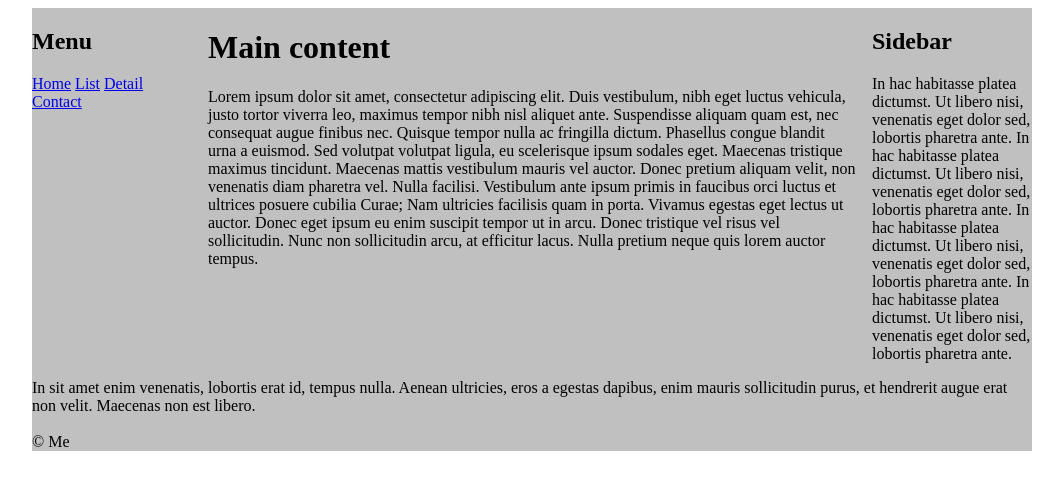
After one commit to tea-kay/cbp-exercises-spring2017, a PHP site: page /css/float.html in a window 1280 px wide. The commit adds this page. Shown: the top 490 px of the page, without its empty margins (108-1171 px from the left). Run offline with PHP 8.4, Linux system fonts and the light colour scheme.

Commit message:
Adding all of the css work for the day

```diff
--- a/css/backgrounds.html
+++ b/css/backgrounds.html
@@ -22,6 +22,11 @@
         <div id="nebula">
             Interdum et malesuada fames ac ante ipsum primis in faucibus. Vestibulum non faucibus ex, eu gravida nibh. Pellentesque rhoncus
             ullamcorper tortor, ac venenatis ante molestie vel. Praesent maximus lectus a magna vestibulum pulvinar.
+            Interdum et malesuada fames ac ante ipsum primis in faucibus. Vestibulum non faucibus ex, eu gravida nibh. Pellentesque rhoncus
+            ullamcorper tortor, ac venenatis ante molestie vel. Praesent maximus lectus a magna vestibulum pulvinar.
+            Interdum et malesuada fames ac ante ipsum primis in faucibus. Vestibulum non faucibus ex, eu gravida nibh. Pellentesque rhoncus
+            ullamcorper tortor, ac venenatis ante molestie vel. Praesent maximus lectus a magna vestibulum pulvinar.
+
         </div>
     </div>
 </body>
--- /dev/null
+++ b/css/css/float.css
@@ -0,0 +1,23 @@
+#page {
+    width: 1000px;
+    margin: 0 auto;
+    background-color: silver;
+    overflow: auto;
+}
+#menu {
+    float: left;
+    max-width: 10em;
+    margin-right: 1em;
+}
+#main {
+    margin-left: 11em;
+    margin-right: 11em;
+}
+#sidebar {
+    float: right;
+    width: 10em;
+}
+footer {
+    clear: both;
+    padding-top: 1em;
+}
--- /dev/null
+++ b/css/float.html
@@ -0,0 +1,53 @@
+<!DOCTYPE html>
+<html lang="en">
+
+<head>
+    <meta charset="UTF-8">
+    <meta name="viewport" content="width=device-width, initial-scale=1.0">
+    <meta http-equiv="X-UA-Compatible" content="ie=edge">
+    <title>Float</title>
+    <link rel="stylesheet" href="css/float.css">
+</head>
+
+<body>
+    <div id="page">
+
+        <nav id="menu">
+            <h2>Menu</h2>
+            <a href="#">Home</a>
+            <a href="#">List</a>
+            <a href="#">Detail</a>
+            <a href="#">Contact</a>
+        </nav>
+        <div id="sidebar">
+            <h2>Sidebar</h2>
+            In hac habitasse platea dictumst. Ut libero nisi, venenatis eget dolor sed, lobortis pharetra ante.
+            In hac habitasse platea dictumst. Ut libero nisi, venenatis eget dolor sed, lobortis pharetra ante.
+            In hac habitasse platea dictumst. Ut libero nisi, venenatis eget dolor sed, lobortis pharetra ante.
+            In hac habitasse platea dictumst. Ut libero nisi, venenatis eget dolor sed, lobortis pharetra ante.
+
+        </div>
+        <div id="main">
+            <h1>Main content</h1>
+            <p>
+                Lorem ipsum dolor sit amet, consectetur adipiscing elit. Duis vestibulum, nibh eget luctus vehicula, justo tortor viverra
+                leo, maximus tempor nibh nisl aliquet ante. Suspendisse aliquam quam est, nec consequat augue finibus nec.
+                Quisque tempor nulla ac fringilla dictum. Phasellus congue blandit urna a euismod. Sed volutpat volutpat
+                ligula, eu scelerisque ipsum sodales eget. Maecenas tristique maximus tincidunt. Maecenas mattis vestibulum
+                mauris vel auctor. Donec pretium aliquam velit, non venenatis diam pharetra vel. Nulla facilisi. Vestibulum
+                ante ipsum primis in faucibus orci luctus et ultrices posuere cubilia Curae; Nam ultricies facilisis quam
+                in porta. Vivamus egestas eget lectus ut auctor. Donec eget ipsum eu enim suscipit tempor ut in arcu. Donec
+                tristique vel risus vel sollicitudin. Nunc non sollicitudin arcu, at efficitur lacus. Nulla pretium neque
+                quis lorem auctor tempus.
+            </p>
+        </div>
+        <footer>
+            In sit amet enim venenatis, lobortis erat id, tempus nulla. Aenean ultricies, eros a egestas dapibus, enim mauris sollicitudin
+            purus, et hendrerit augue erat non velit. Maecenas non est libero.<br>
+            <br> &copy; Me
+        </footer>
+
+    </div>
+</body>
+
+</html>
```
Also changed, not shown: css/css/backgrounds.css (+8 -3 lines), css/text-align.html (added, +65 -0 lines).
